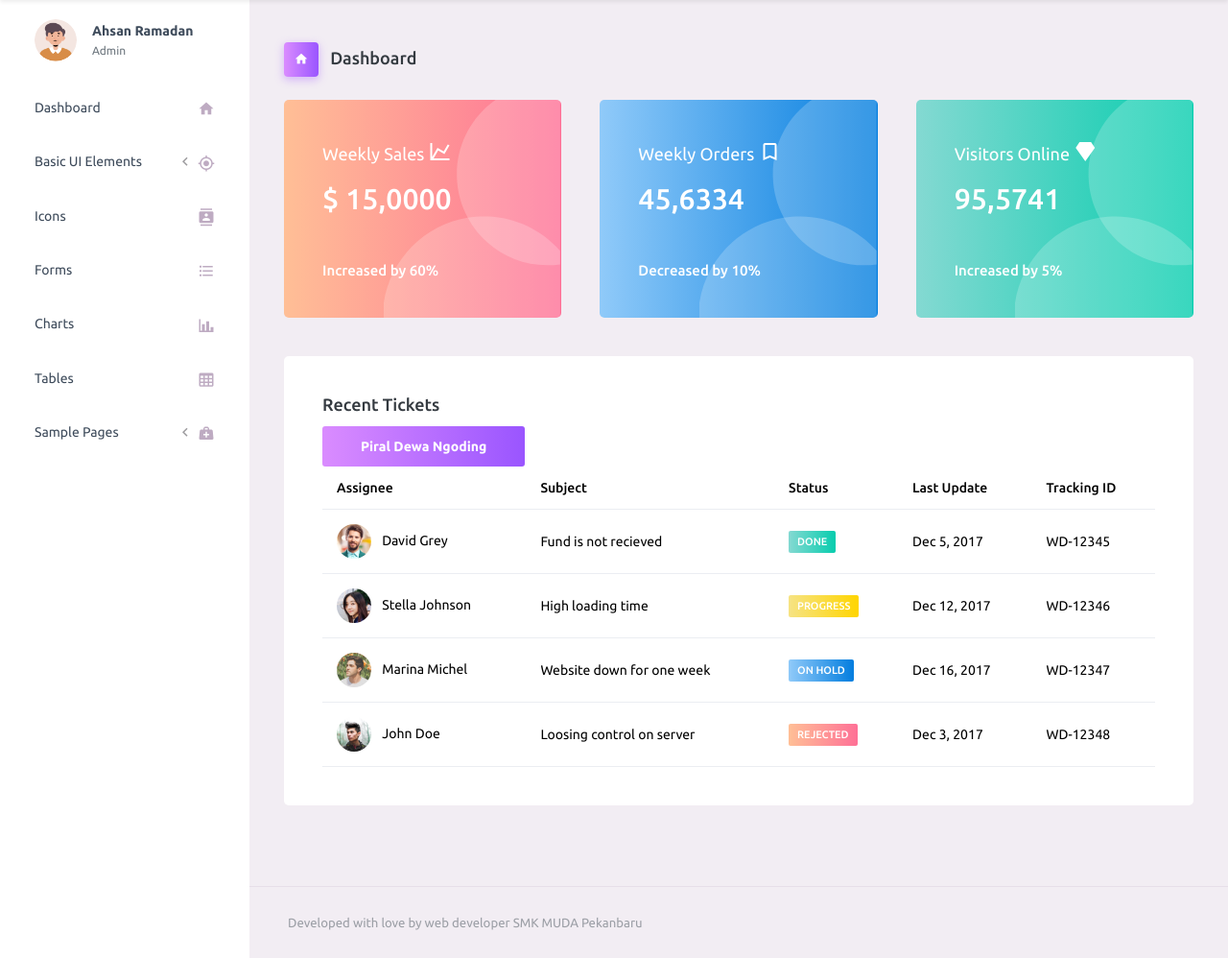
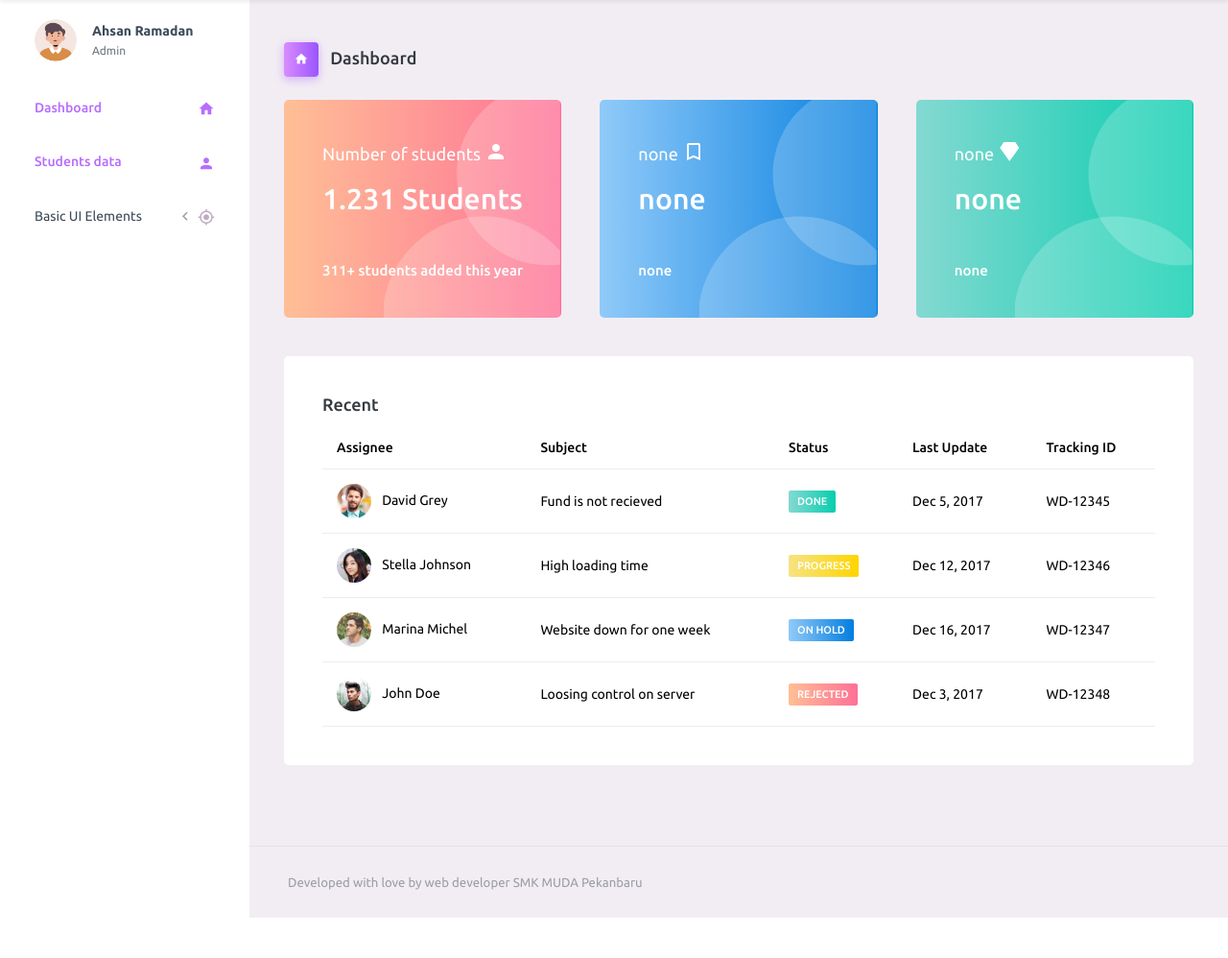
Before and after one commit to ahsanmadan/mvc-spp, a PHP site: page /mvc-spp/admin in a window 1280 px wide. Shown: the part 70-1068 px from the top of the page at 96% size. After the commit the page ends 1026 px from the top, so only its background shows below. Run offline with PHP 8.4, Linux system fonts and the light colour scheme.

Commit message:
cantik bgt cok

```diff
--- a/application/controllers/Admin.php
+++ b/application/controllers/Admin.php
@@ -1,7 +1,8 @@
 <?php
-class Admin extends CI_Controller {
+class Admin extends CI_Controller
+{
 
-	public function __construct()
+    public function __construct()
     {
         parent::__construct();
         // Your own constructor code
@@ -12,10 +13,23 @@ class Admin extends CI_Controller {
         // }
     }
 
-	public function index () {
-        $this->load->view('admin/temp/nav');
+    public function index()
+    {
+        $data['title'] = 'Dashboard';
+        $this->load->view('admin/temp/nav',$data);
         $this->load->view('admin/index');
-	}
+        $this->load->view('admin/temp/footer');
+    }
+    public function siswa()
+    {
+        //kirim data (value) ke halaman
+        $data['title'] = 'Students data';
+
+        //tampilkan data siswa
+        $this->load->view('admin/temp/nav', $data);
+        $this->load->view('admin/siswa');
+        $this->load->view('admin/temp/footer');
+    }
 }
 
 ?>
--- a/application/views/admin/index.php
+++ b/application/views/admin/index.php
@@ -5,40 +5,45 @@
       <h3 class="page-title">
         <span class="page-title-icon bg-gradient-primary text-white me-2">
           <i class="mdi mdi-home"></i>
-                </span> Dashboard
+        </span> <?= $title; ?>
       </h3>
     </div>
     <div class="row">
       <div class="col-md-4 stretch-card grid-margin">
         <div class="card bg-gradient-danger card-img-holder text-white">
           <div class="card-body">
-                    <img src="<?= base_url('assets/'); ?>images/dashboard/circle.svg" class="card-img-absolute" alt="circle-image" />
-                    <h4 class="font-weight-normal mb-3">Weekly Sales <i class="mdi mdi-chart-line mdi-24px float-right"></i>
+            <img src="<?= base_url('assets/'); ?>images/dashboard/circle.svg" class="card-img-absolute"
+              alt="circle-image" />
+            <h4 class="font-weight-normal mb-3">Number of students<i
+                class="ms-1 mdi mdi-account mdi-24px float-right"></i>
             </h4>
-                    <h2 class="mb-5">$ 15,0000</h2>
-                    <h6 class="card-text">Increased by 60%</h6>
+            <h2 class="mb-5">1.231 Students</h2>
+            <h6 class="card-text">311+ students added this year</h6>
           </div>
         </div>
       </div>
       <div class="col-md-4 stretch-card grid-margin">
         <div class="card bg-gradient-info card-img-holder text-white">
           <div class="card-body">
-                    <img src="<?= base_url('assets/'); ?>images/dashboard/circle.svg" class="card-img-absolute" alt="circle-image" />
-                    <h4 class="font-weight-normal mb-3">Weekly Orders <i class="mdi mdi-bookmark-outline mdi-24px float-right"></i>
+            <img src="<?= base_url('assets/'); ?>images/dashboard/circle.svg" class="card-img-absolute"
+              alt="circle-image" />
+            <h4 class="font-weight-normal mb-3">none <i
+                class="mdi mdi-bookmark-outline mdi-24px float-right"></i>
             </h4>
-                    <h2 class="mb-5">45,6334</h2>
-                    <h6 class="card-text">Decreased by 10%</h6>
+            <h2 class="mb-5">none</h2>
+            <h6 class="card-text">none</h6>
           </div>
         </div>
       </div>
       <div class="col-md-4 stretch-card grid-margin">
         <div class="card bg-gradient-success card-img-holder text-white">
           <div class="card-body">
-                    <img src="<?= base_url('assets/'); ?>images/dashboard/circle.svg" class="card-img-absolute" alt="circle-image" />
-                    <h4 class="font-weight-normal mb-3">Visitors Online <i class="mdi mdi-diamond mdi-24px float-right"></i>
+            <img src="<?= base_url('assets/'); ?>images/dashboard/circle.svg" class="card-img-absolute"
+              alt="circle-image" />
+            <h4 class="font-weight-normal mb-3">none <i class="mdi mdi-diamond mdi-24px float-right"></i>
             </h4>
-                    <h2 class="mb-5">95,5741</h2>
-                    <h6 class="card-text">Increased by 5%</h6>
+            <h2 class="mb-5">none</h2>
+            <h6 class="card-text">none</h6>
           </div>
         </div>
       </div>
@@ -48,8 +53,7 @@
       <div class="col-12 grid-margin">
         <div class="card">
           <div class="card-body">
-                    <h4 class="card-title">Recent Tickets</h4>
-                    <button class=" btn btn-gradient-primary">Piral Dewa Ngoding</button>
+            <h4 class="card-title">Recent</h4>
             <div class="table-responsive">
               <table class="table">
                 <thead>
@@ -75,7 +79,8 @@
                   </tr>
                   <tr>
                     <td>
-                              <img src="<?= base_url('assets/'); ?>images/faces/face2.jpg" class="me-2" alt="image"> Stella Johnson
+                      <img src="<?= base_url('assets/'); ?>images/faces/face2.jpg" class="me-2" alt="image"> Stella
+                      Johnson
                     </td>
                     <td> High loading time </td>
                     <td>
@@ -86,7 +91,8 @@
                   </tr>
                   <tr>
                     <td>
-                              <img src="<?= base_url('assets/'); ?>images/faces/face3.jpg" class="me-2" alt="image"> Marina Michel
+                      <img src="<?= base_url('assets/'); ?>images/faces/face3.jpg" class="me-2" alt="image"> Marina
+                      Michel
                     </td>
                     <td> Website down for one week </td>
                     <td>
@@ -117,33 +123,3 @@
   </div>
   <!-- content-wrapper ends -->
   <!-- partial:partials/_footer.php -->
-          <footer class="footer">
-            <div class="container-fluid d-flex justify-content-between">
-              <span class="text-muted d-block text-center text-sm-start d-sm-inline-block">Developed with love by web developer SMK MUDA Pekanbaru</span>
-            </div>
-          </footer>
-          <!-- partial -->
-        </div>
-        <!-- main-panel ends -->
-      </div>
-      <!-- page-body-wrapper ends -->
-    </div>
-    <!-- container-scroller -->
-    <!-- plugins:js -->
-    <script src="<?= base_url('assets/'); ?>vendors/js/vendor.bundle.base.js"></script>
-    <!-- endinject -->
-    <!-- Plugin js for this page -->
-    <script src="<?= base_url('assets/'); ?>vendors/chart.js/Chart.min.js"></script>
-    <script src="<?= base_url('assets/'); ?>js/jquery.cookie.js" type="text/javascript"></script>
-    <!-- End plugin js for this page -->
-    <!-- inject:js -->
-    <script src="<?= base_url('assets/'); ?>js/off-canvas.js"></script>
-    <script src="<?= base_url('assets/'); ?>js/hoverable-collapse.js"></script>
-    <script src="<?= base_url('assets/'); ?>js/misc.js"></script>
-    <!-- endinject -->
-    <!-- Custom js for this page -->
-    <script src="<?= base_url('assets/'); ?>js/dashboard.js"></script>
-    <script src="<?= base_url('assets/'); ?>js/todolist.js"></script>
-    <!-- End custom js for this page -->
-  </body>
-</html>
--- /dev/null
+++ b/application/views/admin/temp/footer.php
@@ -0,0 +1,33 @@
+<footer class="footer">
+    <div class="container-fluid d-flex justify-content-between">
+        <span class="text-muted d-block text-center text-sm-start d-sm-inline-block">Developed with love by web
+            developer
+            SMK MUDA Pekanbaru</span>
+    </div>
+</footer>
+<!-- partial -->
+</div>
+<!-- main-panel ends -->
+</div>
+<!-- page-body-wrapper ends -->
+</div>
+<!-- container-scroller -->
+<!-- plugins:js -->
+<script src="<?= base_url('assets/'); ?>vendors/js/vendor.bundle.base.js"></script>
+<!-- endinject -->
+<!-- Plugin js for this page -->
+<script src="<?= base_url('assets/'); ?>vendors/chart.js/Chart.min.js"></script>
+<script src="<?= base_url('assets/'); ?>js/jquery.cookie.js" type="text/javascript"></script>
+<!-- End plugin js for this page -->
+<!-- inject:js -->
+<script src="<?= base_url('assets/'); ?>js/off-canvas.js"></script>
+<script src="<?= base_url('assets/'); ?>js/hoverable-collapse.js"></script>
+<script src="<?= base_url('assets/'); ?>js/misc.js"></script>
+<!-- endinject -->
+<!-- Custom js for this page -->
+<script src="<?= base_url('assets/'); ?>js/dashboard.js"></script>
+<script src="<?= base_url('assets/'); ?>js/todolist.js"></script>
+<!-- End custom js for this page -->
+</body>
+
+</html>
--- a/application/views/admin/temp/nav.php
+++ b/application/views/admin/temp/nav.php
@@ -91,9 +91,15 @@
                     </a>
                 </li>
                 <li class="nav-item">
-                    <a class="nav-link" href="index.php">
+                    <a class="nav-link" href="<?= base_url('admin'); ?>">
                         <span class="menu-title">Dashboard</span>
                         <i class="mdi mdi-home menu-icon"></i>
+                    </a>
+                </li>
+                <li class="nav-item">
+                    <a class="nav-link" href="<?= base_url('admin/siswa'); ?>">
+                        <span class="menu-title">Students data</span>
+                        <i class="mdi mdi-account menu-icon"></i>
                     </a>
                 </li>
                 <li class="nav-item">
@@ -112,51 +118,5 @@
                         </ul>
                     </div>
                 </li>
-                <li class="nav-item">
-                    <a class="nav-link" href="<?= base_url('pages/'); ?>icons/mdi.php">
-                        <span class="menu-title">Icons</span>
-                        <i class="mdi mdi-contacts menu-icon"></i>
-                    </a>
-                </li>
-                <li class="nav-item">
-                    <a class="nav-link" href="<?= base_url('pages/'); ?>forms/basic_elements.php">
-                        <span class="menu-title">Forms</span>
-                        <i class="mdi mdi-format-list-bulleted menu-icon"></i>
-                    </a>
-                </li>
-                <li class="nav-item">
-                    <a class="nav-link" href="<?= base_url('pages/'); ?>charts/chartjs.php">
-                        <span class="menu-title">Charts</span>
-                        <i class="mdi mdi-chart-bar menu-icon"></i>
-                    </a>
-                </li>
-                <li class="nav-item">
-                    <a class="nav-link" href="<?= base_url('pages/'); ?>tables/basic-table.php">
-                        <span class="menu-title">Tables</span>
-                        <i class="mdi mdi-table-large menu-icon"></i>
-                    </a>
-                </li>
-                <li class="nav-item">
-                    <a class="nav-link" data-bs-toggle="collapse" href="#general-pages" aria-expanded="false"
-                        aria-controls="general-pages">
-                        <span class="menu-title">Sample Pages</span>
-                        <i class="menu-arrow"></i>
-                        <i class="mdi mdi-medical-bag menu-icon"></i>
-                    </a>
-                    <div class="collapse" id="general-pages">
-                        <ul class="nav flex-column sub-menu">
-                            <li class="nav-item"> <a class="nav-link"
-                                    href="<?= base_url('pages/'); ?>samples/blank-page.php"> Blank Page </a></li>
-                            <li class="nav-item"> <a class="nav-link"
-                                    href="<?= base_url('pages/'); ?>samples/login.php"> Login </a></li>
-                            <li class="nav-item"> <a class="nav-link"
-                                    href="<?= base_url('pages/'); ?>samples/register.php"> Register </a></li>
-                            <li class="nav-item"> <a class="nav-link"
-                                    href="<?= base_url('pages/'); ?>samples/error-404.php"> 404 </a></li>
-                            <li class="nav-item"> <a class="nav-link"
-                                    href="<?= base_url('pages/'); ?>samples/error-500.php"> 500 </a></li>
-                        </ul>
-                    </div>
-                </li>
             </ul>
         </nav>
```
Also changed, not shown: application/views/admin/siswa.php (added, +73 -0 lines). Lines whose indentation alone changed are shown as unchanged.
